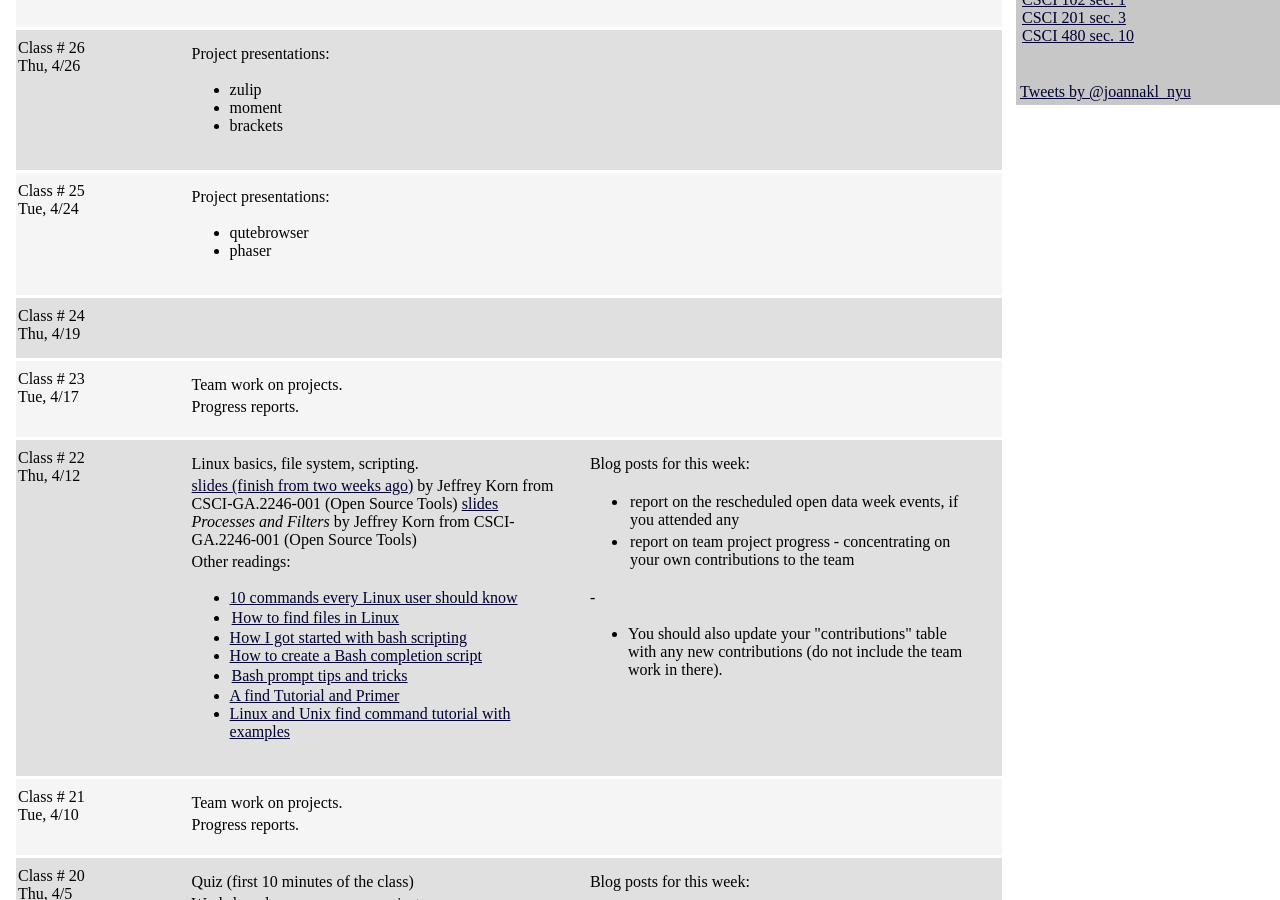
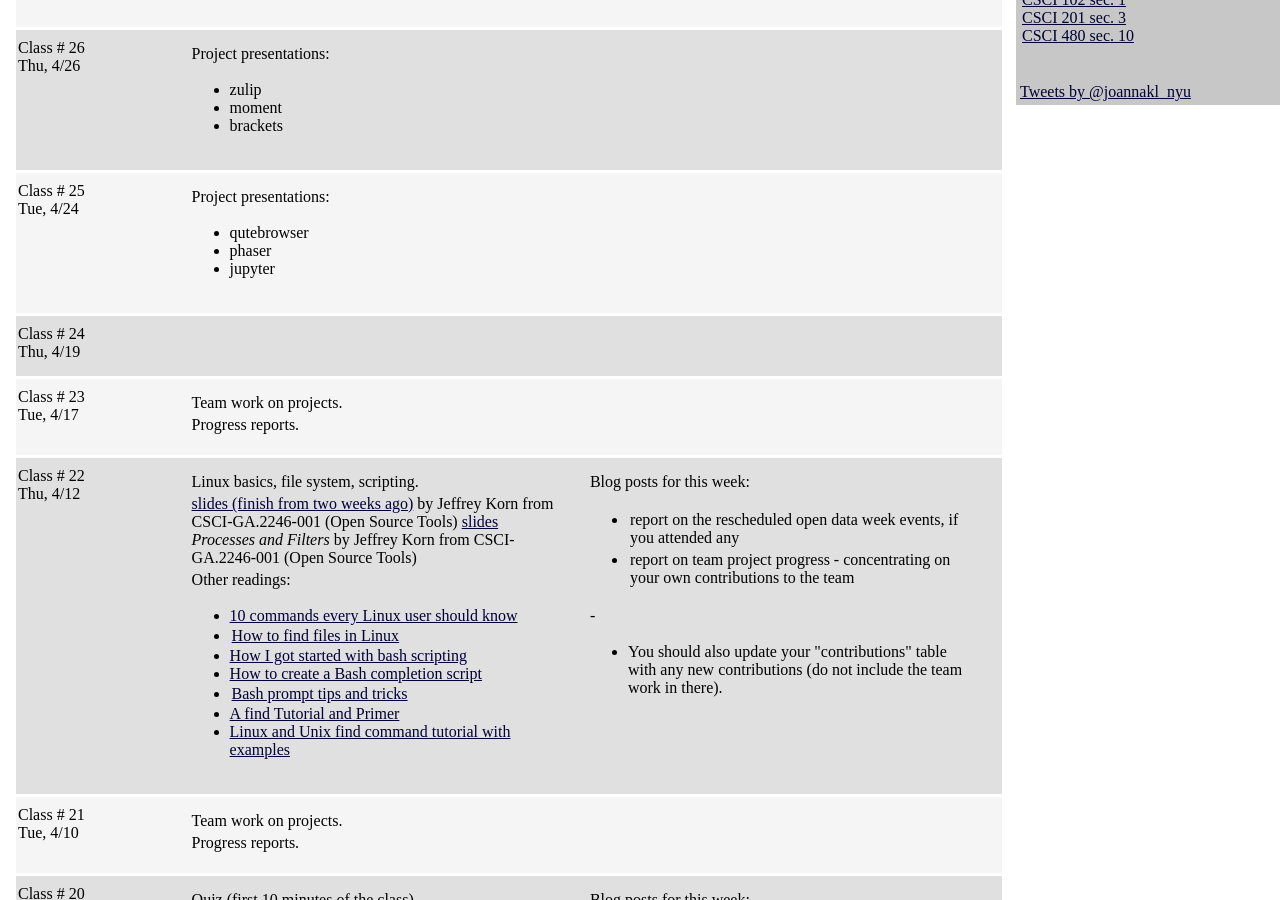
Before and after one commit to joannakl/cs480_s18, a Jekyll site: the page built from daily.html, in a window 1280 px wide and 900 px high, scrolled down 325 px. Built offline with Jekyll 4.4.1, drawn with Linux system fonts in a browser that asks for light colours; comment, search, counter and statistics services are not loaded.

Commit message:
update presentations list

```diff
--- a/_includes/daily/25.markdown
+++ b/_includes/daily/25.markdown
@@ -15,6 +15,7 @@ Project presentations:
 
 - qutebrowser
 - phaser
+- jupyter
 
 </p>
 </div>
```
